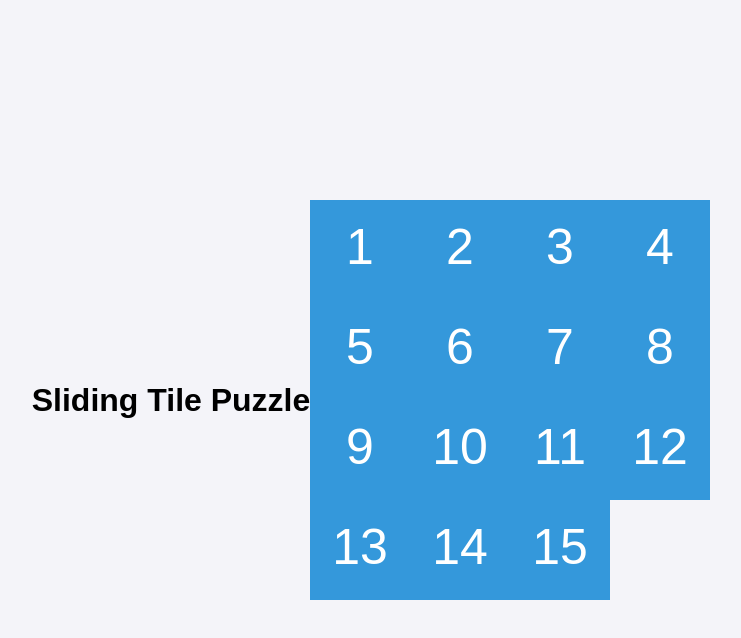
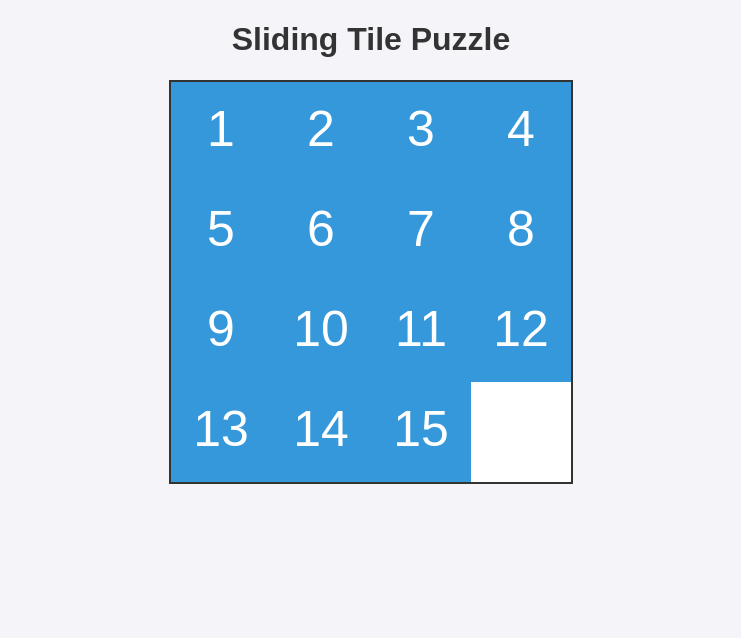
Before and after one commit to Coderthebest/Tile-slide, a plain HTML site: page index.html in a window 1280 px wide. Shown: the whole page, without its empty margins (269-1010 px from the left). Drawn offline with Linux system fonts and the light colour scheme.

Commit message:
Update style.css

```diff
--- a/style.css
+++ b/style.css
@@ -1,32 +1,18 @@
 body {
     font-family: Arial, sans-serif;
-    display: flex;
-    justify-content: center;
-    align-items: center;
-    height: 100vh;
+    text-align: center;
     margin: 0;
+    padding: 0;
     background-color: #f4f4f9;
 }
-.puzzle-container {
-    display: grid;
-    grid-template-columns: repeat(4, 80px);
-    grid-template-rows: repeat(4, 80px);
-    gap: 5px;
+
+h1 {
+    color: #333;
 }
-.tile {
-    width: 80px;
-    height: 80px;
-    display: flex;
-    justify-content: center;
-    align-items: center;
-    background-color: #007bff;
-    color: white;
-    font-size: 24px;
-    font-weight: bold;
-    border-radius: 5px;
-    cursor: pointer;
+
+#puzzleCanvas {
+    display: block;
+    margin: 20px auto;
+    border: 2px solid #333;
+    background-color: #fff;
 }
-.empty {
-    background-color: transparent;
-    cursor: default;
-}
```
